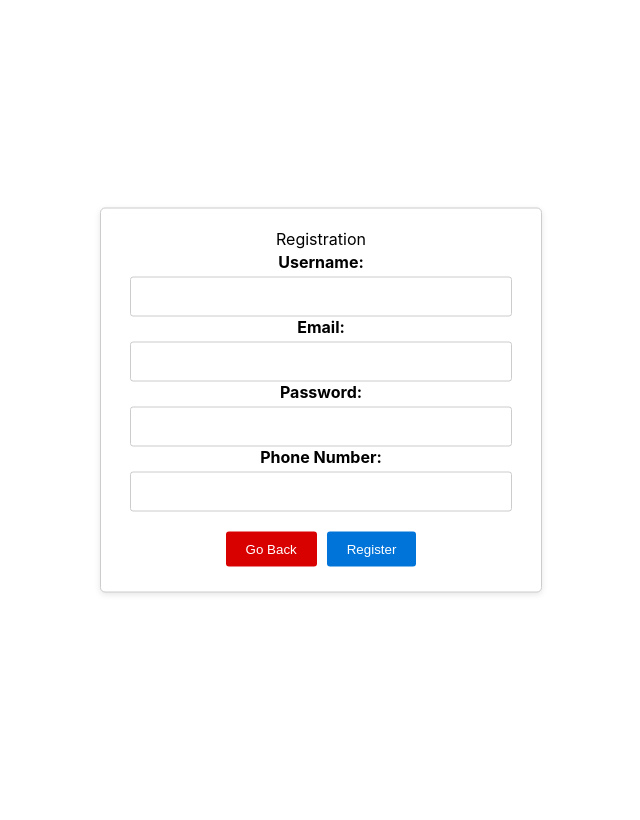
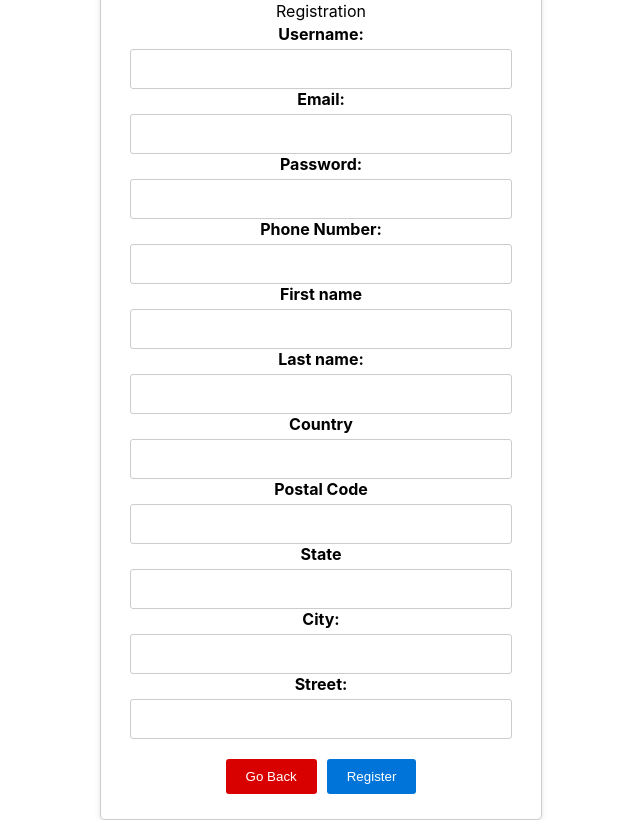
Before and after one commit to Shanyik/TechTreasure, a React (Create React App) app in the folder tt-frontend/: page /registration in a window 1280 px wide. Shown: the whole page, without its empty margins (319-959 px from the left). Built offline with nearby package versions, Linux system fonts and the light colour scheme.

Commit message:
feat: extended registration on frontend

```diff
--- a/tt-frontend/src/Components/Auth/Registration.js
+++ b/tt-frontend/src/Components/Auth/Registration.js
@@ -4,7 +4,7 @@ import { useNavigate } from 'react-router-dom';
 import './Auth.css';
 
 const registrationFetch = (data) => {
-    return fetch('/api/account/register', {
+    return fetch('/api/User/add-user', {
       method: 'POST',
       headers: {
         'Content-Type': 'application/json',
@@ -20,6 +20,13 @@ const Registration = () => {
     const [email, setEmail] = useState('');
     const [password, setPassword] = useState('');
     const [phoneNumber, setPhoneNumber] = useState('');
+    const [firstName, setFirstName] = useState('');
+    const [lastName, setLastName] = useState('');
+    const [country, setCountry] = useState('');
+    const [postalCode, setPostalCode] = useState('');
+    const [state, setState] = useState('');
+    const [city, setCity] = useState('');
+    const [street, setStreet] = useState('');
     const [loading, setLoading] = useState(null);
     const [result, setResult] = useState(null);
     const navigate = useNavigate();
@@ -29,17 +36,30 @@ const Registration = () => {
         if (name === 'email') setEmail(e.target.value);
         if (name === 'password') setPassword(e.target.value);
         if (name === 'phoneNumber') setPhoneNumber(e.target.value);
+        if (name === 'country') setCountry(e.target.value);
+        if (name === 'postalCode') setPostalCode(e.target.value);
+        if (name === 'state') setState(e.target.value);
+        if (name === 'city') setCity(e.target.value);
+        if (name === 'street') setStreet(e.target.value);
+        if (name === 'lastName') setLastName(e.target.value);
+        if (name === 'firstName') setFirstName(e.target.value);
       };
     const handleGoBack = () => {
         navigate("/")
     }
 
       const registrationHandler = () => {
+
+        const address = country + "," + postalCode + "," + state + "," + city + "," + street;
+
         const data = {
           username: username,
           email: email,
           password: password,
-          phoneNumber: phoneNumber
+          phoneNumber: phoneNumber,
+          address: address,
+          lastName: lastName,
+          firstName: firstName
         };
 
         // Validation Criteria
@@ -58,6 +78,7 @@ const Registration = () => {
         ) {
           setResult('invalidData');
         } else {
+          console.log(data)
           registrationFetch(data).then((res) => {
             console.log(res.status);
             if (res.status === 200) {
@@ -75,6 +96,7 @@ const Registration = () => {
           <div id="registrationResult" className="form-error">
             {result === 'invalidData' ? 'Invalid data provided' : ''}
           </div>
+
           <div className="form-group">
             <label className="form-label">Username:</label>
             <input
@@ -85,6 +107,7 @@ const Registration = () => {
               className="form-input"
             />
           </div>
+
           <div className="form-group">
             <label className="form-label">Email:</label>
             <input
@@ -95,6 +118,7 @@ const Registration = () => {
               className="form-input"
             />
           </div>
+
           <div className="form-group">
             <label className="form-label">Password:</label>
             <input
@@ -105,6 +129,7 @@ const Registration = () => {
               className="form-input"
             />
           </div>
+
           <div className="form-group">
             <label className="form-label">Phone Number:</label>
             <input
@@ -115,6 +140,69 @@ const Registration = () => {
               className="form-input"
             />
           </div>
+
+          <div className="form-group">
+            <label className="form-label">First name</label>
+            <input
+              type="text"
+              id="firstName"
+              name="firstName"
+              onChange={(e) => handleChange(e, 'firstName')}
+              className="form-input"
+            />
+            <label className="form-label">Last name:</label>
+            <input
+              type="text"
+              id="lastName"
+              name="lastName"
+              onChange={(e) => handleChange(e, 'lastName')}
+              className="form-input"
+            />
+          </div>
+
+          <div className="form-group">
+            <label className="form-label">Country</label>
+            <input
+              type="text"
+              id="country"
+              name="country"
+              onChange={(e) => handleChange(e, 'country')}
+              className="form-input"
+            />
+            <label className="form-label">Postal Code</label>
+            <input
+              type="text"
+              id="postalCode"
+              name="postalCode"
+              onChange={(e) => handleChange(e, 'postalCode')}
+              className="form-input"
+            />
+            <label className="form-label">State</label>
+            <input
+              type="text"
+              id="state"
+              name="state"
+              onChange={(e) => handleChange(e, 'state')}
+              className="form-input"
+            />
+            <label className="form-label">City:</label>
+            <input
+              type="text"
+              id="city"
+              name="city"
+              onChange={(e) => handleChange(e, 'city')}
+              className="form-input"
+            />
+            <label className="form-label">Street:</label>
+            <input
+              type="text"
+              id="street"
+              name="street"
+              onChange={(e) => handleChange(e, 'street')}
+              className="form-input"
+            />
+          </div>
+
           <button onClick={() => handleGoBack()} className="form-goBack">
             Go Back
           </button>
```
Also changed, not shown: 2 other files (tests, documents, lock files or other folders).
